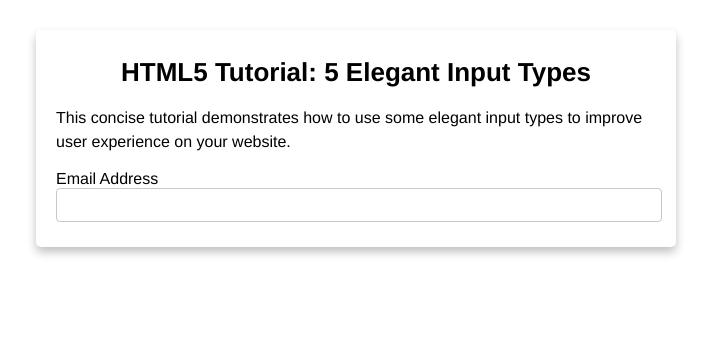
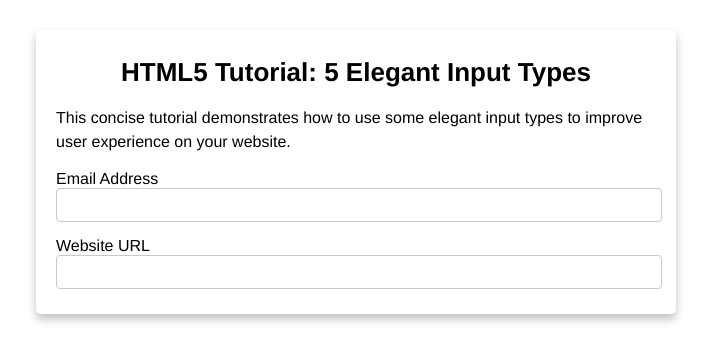
Before and after one commit to mosesajire/html-input-type-tutorial, a plain HTML site: page index.html in a window 1280 px wide. Shown: the whole page, without its empty margins (284-995 px from the left). Drawn offline with Linux system fonts and the light colour scheme.

Commit message:
Added content for url

```diff
--- a/index.html
+++ b/index.html
@@ -14,6 +14,12 @@
 					<label for="email">Email Address</label>
 					<input type="email" name="email" id="email">
 				</div>
+
+				<div class="form-group">
+					<label for="url">Website URL</label>
+					<input type="url" name="url" id="url">
+				</div>
+
 			</form>
 		</div>
 	</body>
```
